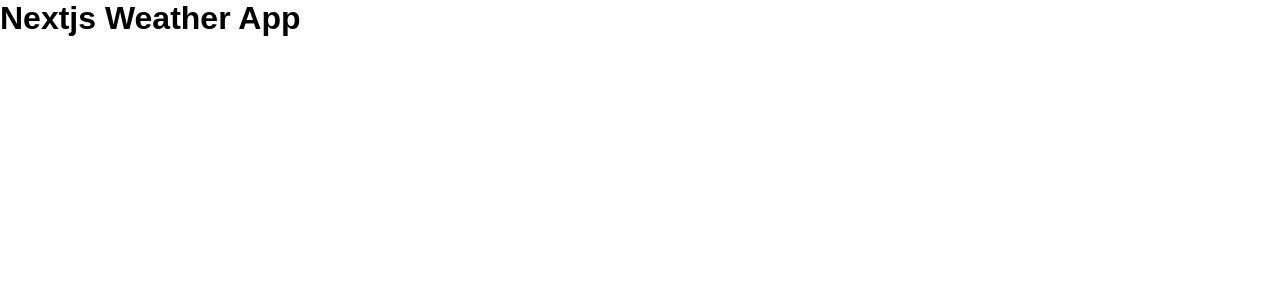
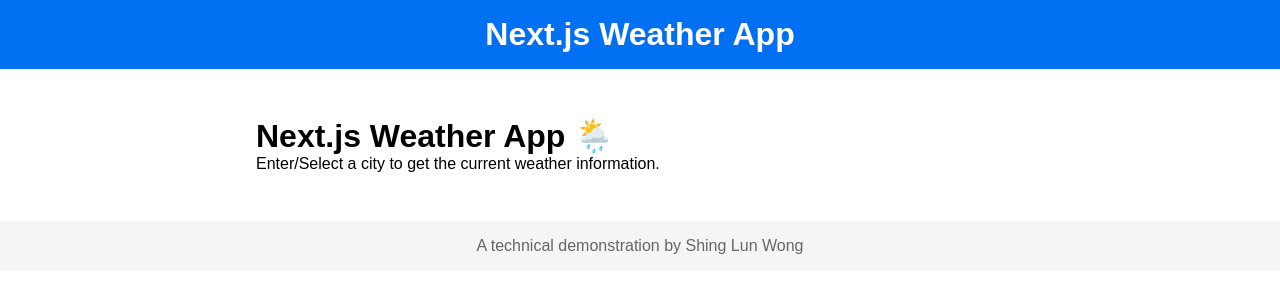
Before and after one commit to shinglunwong/nextjs-weather-demo, a Next.js app: page / in a window 1280 px wide. Shown: the top 300 px of the page. Built offline with nearby package versions, Linux system fonts and the light colour scheme.

Commit message:
feat: initial layout setup

```diff
--- a/src/app/layout.js
+++ b/src/app/layout.js
@@ -1,4 +1,5 @@
-import "./globals.css";
+import "../styles/globals.css";
+import styles from '../styles/layout.module.css';
 
 export const metadata = {
   title: "Nextjs Weather App",
@@ -9,7 +10,13 @@
   return (
     <html lang="en">
       <body>
-        {children}
+        <header className={styles.header}>
+          <h1>Next.js Weather App </h1>
+        </header>
+        <main className={styles.main}>{children}</main>
+        <footer className={styles.footer}>
+          <p>A technical demonstration by Shing Lun Wong</p>
+        </footer>
       </body>
     </html>
   );
--- a/src/app/page.js
+++ b/src/app/page.js
@@ -1,7 +1,15 @@
+import SearchInput from '../components/SearchInput';
+import WeatherCard from '../components/WeatherCard';
+
 export default function Home() {
   return (
-    <main>
-      <h1>Nextjs Weather App</h1>
-    </main>
+    <>
+      <h1>Next.js Weather App 🌦️</h1>
+      <p>Enter/Select a city to get the current weather information.</p>
+      <div>
+        <SearchInput />
+        <WeatherCard />
+      </div>
+    </>
   );
 }
--- /dev/null
+++ b/src/components/SearchInput.js
@@ -0,0 +1,8 @@
+import styles from "../styles/SearchInput.module.css";
+
+export default function SearchInput() {
+    return (
+        <div>
+        </div>
+    );
+}
--- /dev/null
+++ b/src/components/WeatherCard.js
@@ -0,0 +1,8 @@
+import styles from "../styles/WeatherCard.module.css";
+
+export default function WeatherCard() {
+    return (
+        <div>
+        </div>
+    );
+}
--- /dev/null
+++ b/src/styles/layout.module.css
@@ -0,0 +1,19 @@
+.header {
+    background-color: #0070f3;
+    color: white;
+    padding: 1rem;
+    text-align: center;
+}
+
+.main {
+    max-width: 800px;
+    margin: 2rem auto;
+    padding: 1rem;
+}
+
+.footer {
+    text-align: center;
+    padding: 1rem;
+    background-color: #f5f5f5;
+    color: #666;
+}
```
Also changed, not shown: src/styles/SearchInput.module.css (added), src/styles/WeatherCard.module.css (added), src/styles/globals.css (renamed from src/app/globals.css).
